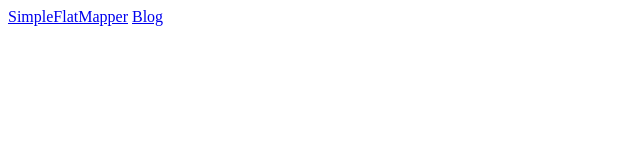
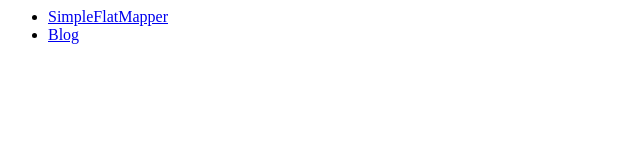
Before and after one commit to arnaudroger/arnaudroger.github.io, a plain HTML site: page index.html in a window 1280 px wide. Shown: the whole page, without its empty margins (0-640 px from the left). Drawn offline with Linux system fonts and the light colour scheme.

Commit message:
update links

```diff
--- a/index.html
+++ b/index.html
@@ -3,8 +3,11 @@
 </head>
 
 <body>
-<a href="http://simpleflatmapper.org" >SimpleFlatMapper</a>
-<a href="blog/" >Blog</a>
+    <ul>
+        <li><a href="http://simpleflatmapper.org" >SimpleFlatMapper</a></li>
+        <li><a href="blog/" >Blog</a></li>
+    </ul>
+</li>
 </body>
 
 </html>
```
